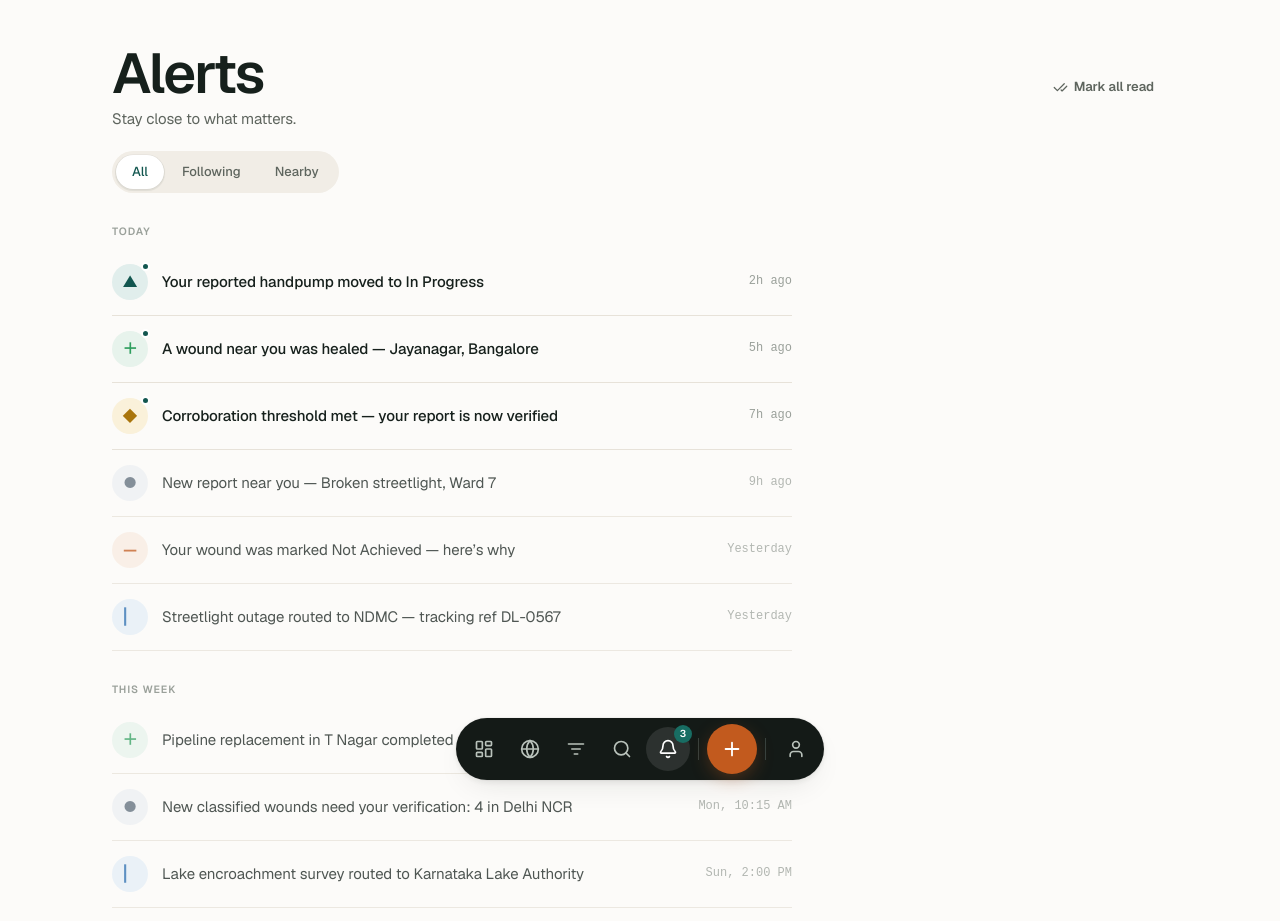
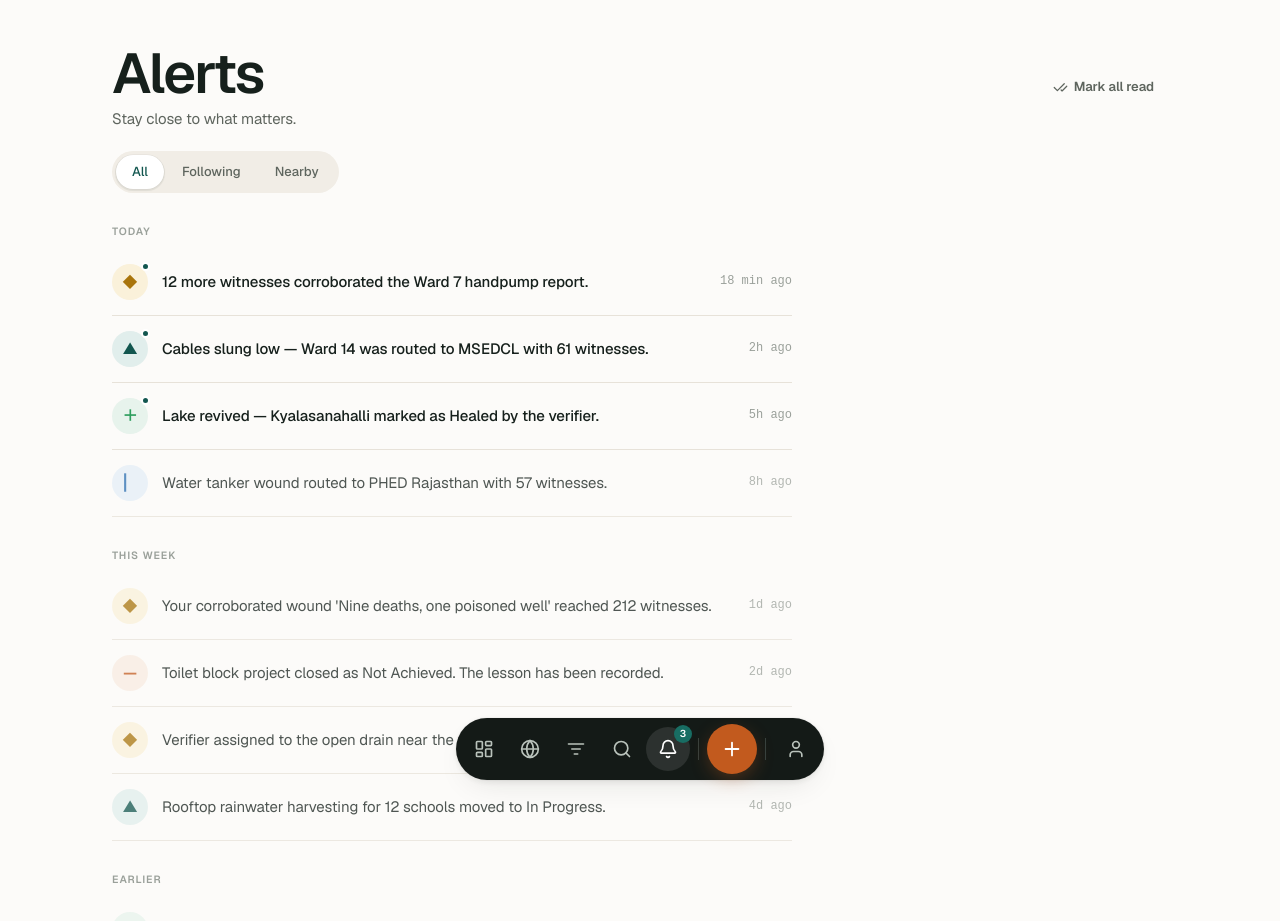
Before and after one commit to rahulkumarjha26/setu-platform, a Next.js app: page /notifications in a window 1280 px wide. Shown: the top 921 px of the page. Built offline with nearby package versions, Linux system fonts and the light colour scheme.

Commit message:
Phase 3: data unification (notifications, place page), broken image placeholders, error.tsx, not-found.tsx

```diff
--- /dev/null
+++ b/app/error.tsx
@@ -0,0 +1,50 @@
+"use client"
+
+import { motion } from "framer-motion"
+import { TriangleAlert } from "lucide-react"
+
+export default function Error({
+  error,
+  reset,
+}: {
+  error: Error & { digest?: string }
+  reset: () => void
+}) {
+  return (
+    <div className="flex items-center justify-center" style={{ minHeight: "60vh", padding: 32 }}>
+      <motion.div
+        className="card flex-col items-center"
+        style={{ padding: "48px 40px", textAlign: "center", maxWidth: 420, width: "100%" }}
+        initial={{ opacity: 0, y: 16 }}
+        animate={{ opacity: 1, y: 0 }}
+        transition={{ duration: 0.5, ease: [0.16, 1, 0.3, 1] }}
+      >
+        <div
+          className="flex items-center justify-center"
+          style={{
+            width: 56,
+            height: 56,
+            borderRadius: "var(--radius-card)",
+            background: "var(--st-failed-wash)",
+            color: "var(--report)",
+            marginBottom: 24,
+          }}
+        >
+          <TriangleAlert size={28} />
+        </div>
+
+        <h1 className="text-h1 text-carbon" style={{ marginBottom: 8 }}>
+          Something went wrong
+        </h1>
+
+        <p className="text-body text-2" style={{ marginBottom: 32, lineHeight: 1.6 }}>
+          {error?.message || "An unexpected error occurred. Please try again."}
+        </p>
+
+        <button className="btn btn-primary" onClick={() => reset()}>
+          Try again
+        </button>
+      </motion.div>
+    </div>
+  )
+}
--- /dev/null
+++ b/app/not-found.tsx
@@ -0,0 +1,36 @@
+"use client"
+
+import Link from "next/link"
+import { motion } from "framer-motion"
+import { Home } from "lucide-react"
+
+export default function NotFound() {
+  return (
+    <div className="flex items-center justify-center" style={{ minHeight: "60vh", padding: 32 }}>
+      <motion.div
+        className="card flex-col items-center"
+        style={{ padding: "48px 40px", textAlign: "center", maxWidth: 420, width: "100%" }}
+        initial={{ opacity: 0, y: 16 }}
+        animate={{ opacity: 1, y: 0 }}
+        transition={{ duration: 0.5, ease: [0.16, 1, 0.3, 1] }}
+      >
+        <h1 className="text-h1 text-carbon" style={{ marginBottom: 8 }}>
+          404
+        </h1>
+
+        <p className="text-h3 text-2" style={{ marginBottom: 24 }}>
+          Page not found
+        </p>
+
+        <p className="text-body text-2" style={{ marginBottom: 32, lineHeight: 1.6 }}>
+          The page you&rsquo;re looking for doesn&rsquo;t exist or has been moved.
+        </p>
+
+        <Link href="/home" className="btn btn-primary">
+          <Home size={16} />
+          Back to home
+        </Link>
+      </motion.div>
+    </div>
+  )
+}
--- a/app/notifications/page.tsx
+++ b/app/notifications/page.tsx
@@ -4,129 +4,10 @@ import { useState } from "react";
 import Link from "next/link";
 import { motion } from "framer-motion";
 import { CheckCheck } from "lucide-react";
+import { NOTIFICATIONS } from "@/lib/mock-data";
+import type { Notification } from "@/lib/mock-data";
 
 const TABS = ["All", "Following", "Nearby"] as const;
-
-interface NotificationItem {
-  id: string;
-  type: "new-report" | "progress" | "healed" | "routed" | "not-achieved" | "corroboration" | "nearby";
-  message: string;
-  time: string;
-  group: "Today" | "This Week" | "Earlier";
-  woundSlug: string;
-  read: boolean;
-}
-
-const NOTIFICATIONS: NotificationItem[] = [
-  {
-    id: "n1",
-    type: "progress",
-    message: "Your reported handpump moved to In Progress",
-    time: "2h ago",
-    group: "Today",
-    woundSlug: "SETU-RJ-0182",
-    read: false,
-  },
-  {
-    id: "n2",
-    type: "healed",
-    message: "A wound near you was healed \u2014 Jayanagar, Bangalore",
-    time: "5h ago",
-    group: "Today",
-    woundSlug: "SETU-KA-1250",
-    read: false,
-  },
-  {
-    id: "n3",
-    type: "corroboration",
-    message: "Corroboration threshold met \u2014 your report is now verified",
-    time: "7h ago",
-    group: "Today",
-    woundSlug: "SETU-DL-0567",
-    read: false,
-  },
-  {
-    id: "n4",
-    type: "new-report",
-    message: "New report near you \u2014 Broken streetlight, Ward 7",
-    time: "9h ago",
-    group: "Today",
-    woundSlug: "SETU-DL-0580",
-    read: true,
-  },
-  {
-    id: "n5",
-    type: "not-achieved",
-    message: "Your wound was marked Not Achieved \u2014 here\u2019s why",
-    time: "Yesterday",
-    group: "Today",
-    woundSlug: "SETU-UP-0321",
-    read: true,
-  },
-  {
-    id: "n6",
-    type: "routed",
-    message: "Streetlight outage routed to NDMC \u2014 tracking ref DL-0567",
-    time: "Yesterday",
-    group: "Today",
-    woundSlug: "SETU-DL-0567",
-    read: true,
-  },
-  {
-    id: "n7",
-    type: "healed",
-    message: "Pipeline replacement in T Nagar completed \u2014 84 corroborations",
-    time: "Mon, 3:30 PM",
-    group: "This Week",
-    woundSlug: "SETU-TN-0450",
-    read: true,
-  },
-  {
-    id: "n8",
-    type: "new-report",
-    message: "New classified wounds need your verification: 4 in Delhi NCR",
-    time: "Mon, 10:15 AM",
-    group: "This Week",
-    woundSlug: "SETU-DL-0580",
-    read: true,
-  },
-  {
-    id: "n9",
-    type: "routed",
-    message: "Lake encroachment survey routed to Karnataka Lake Authority",
-    time: "Sun, 2:00 PM",
-    group: "This Week",
-    woundSlug: "SETU-KA-0431",
-    read: true,
-  },
-  {
-    id: "n10",
-    type: "corroboration",
-    message: "Pothole cluster on Ring Road \u2014 corroborated by 63 citizens",
-    time: "Sat, 9:22 AM",
-    group: "This Week",
-    woundSlug: "SETU-KA-1210",
-    read: true,
-  },
-  {
-    id: "n11",
-    type: "nearby",
-    message: "3 new wounds reported in your area: Koramangala, Bengaluru",
-    time: "18 Jun",
-    group: "Earlier",
-    woundSlug: "SETU-KA-1224",
-    read: true,
-  },
-  {
-    id: "n12",
-    type: "healed",
-    message: "Mithi River debris clearing completed \u2014 112 corroborations",
-    time: "14 Jun",
-    group: "Earlier",
-    woundSlug: "SETU-MH-0891",
-    read: true,
-  },
-];
 
 const TYPE_CONFIG = {
   "new-report": {
@@ -159,6 +40,24 @@ const TYPE_CONFIG = {
     bg: "var(--st-failed-wash)",
     label: "Not achieved",
   },
+  status: {
+    glyph: "\u25B2",
+    color: "var(--st-active-mark)",
+    bg: "var(--st-active-wash)",
+    label: "Status update",
+  },
+  failed: {
+    glyph: "\u2014",
+    color: "var(--st-failed-mark)",
+    bg: "var(--st-failed-wash)",
+    label: "Not achieved",
+  },
+  verifier: {
+    glyph: "\u25C6",
+    color: "var(--st-assess-mark)",
+    bg: "var(--st-assess-wash)",
+    label: "Verifier",
+  },
   corroboration: {
     glyph: "\u25C6",
     color: "var(--st-assess-mark)",
@@ -180,11 +79,11 @@ export default function NotificationsPage() {
     (_n) => activeTab === "All" // all tabs show all for now
   );
 
-  const todayItems = filtered.filter((n) => n.group === "Today");
-  const weekItems = filtered.filter((n) => n.group === "This Week");
-  const earlierItems = filtered.filter((n) => n.group === "Earlier");
+  const todayItems = filtered.filter((n) => n.group === "today");
+  const weekItems = filtered.filter((n) => n.group === "week");
+  const earlierItems = filtered.filter((n) => n.group === "earlier");
 
-  const renderGroup = (items: NotificationItem[], groupName: string) => {
+  const renderGroup = (items: Notification[], groupName: string) => {
     if (items.length === 0) return null;
     return (
       <div key={groupName} style={{ marginBottom: groupName !== "Earlier" ? 32 : 0 }}>
@@ -203,7 +102,7 @@ export default function NotificationsPage() {
             transition={{ delay: 0.02 * i, duration: 0.25 }}
           >
             <Link
-              href={`/wound/${item.woundSlug}`}
+              href={`/wound/${item.woundId}`}
               style={{
                 display: "flex",
                 alignItems: "center",
@@ -268,7 +167,7 @@ export default function NotificationsPage() {
                     fontWeight: item.read ? 400 : 500,
                   }}
                 >
-                  {item.message}
+                  {item.text}
                 </p>
               </div>
 
--- a/app/place/[id]/page.tsx
+++ b/app/place/[id]/page.tsx
@@ -5,27 +5,12 @@ import Link from "next/link";
 import { motion } from "framer-motion";
 import { ChevronRight, ArrowUpRight } from "lucide-react";
 import { StatusPill } from "@/app/components/StatusPill";
-
-const METRICS = [
-  { label: "Wounds", value: "84", delta: { val: "+12%", cls: "delta-up" } },
-  { label: "Healed", value: "12", delta: { val: "+4%", cls: "delta-up" } },
-  { label: "Verified", value: "96%", delta: { val: "flat", cls: "delta-flat" } },
-  { label: "Avg to heal", value: "18d", delta: { val: "-3d", cls: "delta-down" } },
-];
+import { getPlace, woundsByPlace } from "@/lib/mock-data";
 
 const COVERAGE = [
   { name: "Water", source: "CGWB", done: true },
   { name: "Schools", source: "UDISE", done: true },
   { name: "Elder care", source: null, done: false },
-];
-
-const WOUNDS = [
-  { id: "SETU-MH-0001", status: "healed" as const, title: "Broken handpump repaired", place: "Ward 7, Buxar", corr: 31 },
-  { id: "SETU-MH-0002", status: "in-progress" as const, title: "Road crater near bus stand", place: "Main Rd, Buxar", corr: 24 },
-  { id: "SETU-MH-0003", status: "reported" as const, title: "Open drain behind PHC", place: "Itarhi, Buxar", corr: 8 },
-  { id: "SETU-MH-0004", status: "routed" as const, title: "School boundary wall collapse", place: "Simri, Buxar", corr: 19 },
-  { id: "SETU-MH-0005", status: "in-progress" as const, title: "Anganwadi roof leak", place: "Chausa, Buxar", corr: 15 },
-  { id: "SETU-MH-0006", status: "assessing" as const, title: "Missing streetlight transformer", place: "Dumraon, Buxar", corr: 6 },
 ];
 
 const CHART_POINTS = [
@@ -47,7 +32,21 @@ const MONTHS = ["Jul", "Aug", "Sep", "Oct", "Nov", "Dec", "Jan", "Feb", "Mar", "
 export default function PlacePage() {
   const params = useParams();
   const placeId = (params?.id as string) || "buxar";
-  const displayName = placeId.charAt(0).toUpperCase() + placeId.slice(1);
+  const place = getPlace(placeId);
+  const displayName = place?.name || (placeId.charAt(0).toUpperCase() + placeId.slice(1));
+  const wounds = woundsByPlace(placeId);
+
+  const total = wounds.length;
+  const healed = wounds.filter((w) => w.status === "healed").length;
+  const inProgress = wounds.filter((w) => w.status === "in-progress").length;
+  const open = wounds.filter((w) => w.status === "reported" || w.status === "assessing").length;
+
+  const METRICS = [
+    { label: "Wounds", value: String(total), delta: { val: "\u2014", cls: "delta-flat" } },
+    { label: "Healed", value: String(healed), delta: { val: "\u2014", cls: "delta-flat" } },
+    { label: "In Progress", value: String(inProgress), delta: { val: "\u2014", cls: "delta-flat" } },
+    { label: "Open", value: String(open), delta: { val: "\u2014", cls: "delta-flat" } },
+  ];
 
   return (
     <div
@@ -61,7 +60,7 @@ export default function PlacePage() {
       <nav className="breadcrumb" style={{ marginBottom: 24 }}>
         <Link href="/atlas">India</Link>
         <ChevronRight size={12} />
-        <Link href="/atlas">Bihar</Link>
+        <Link href="/atlas">{place?.state || "State"}</Link>
         <ChevronRight size={12} />
         <span style={{ color: "var(--text)" }}>{displayName}</span>
       </nav>
@@ -72,7 +71,7 @@ export default function PlacePage() {
           className="pill pill--active"
           style={{ height: 24, fontSize: 11 }}
         >
-          2nd-worst in state · arsenic
+          {place?.rank || "Active district"}{place?.focus ? ` · ${place.focus}` : ""}
         </span>
       </div>
 
@@ -211,7 +210,7 @@ export default function PlacePage() {
       </div>
 
       <div className="flex flex-col gap-4">
-        {WOUNDS.map((w, i) => (
+        {wounds.map((w, i) => (
           <Link
             key={i}
             href={`/wound/${w.id}`}
@@ -235,7 +234,7 @@ export default function PlacePage() {
               </div>
             </div>
             <span className="text-mono text-2" style={{ whiteSpace: "nowrap", fontSize: 13 }}>
-              {w.corr} corr.
+              {w.corroborations} corr.
             </span>
           </Link>
         ))}
```
Also changed, not shown: app/components/ProofGallery.tsx (+14 -0 lines), app/components/VerificationEventCard.tsx (+13 -0 lines), 1 other file (tests, documents, lock files or other folders).
